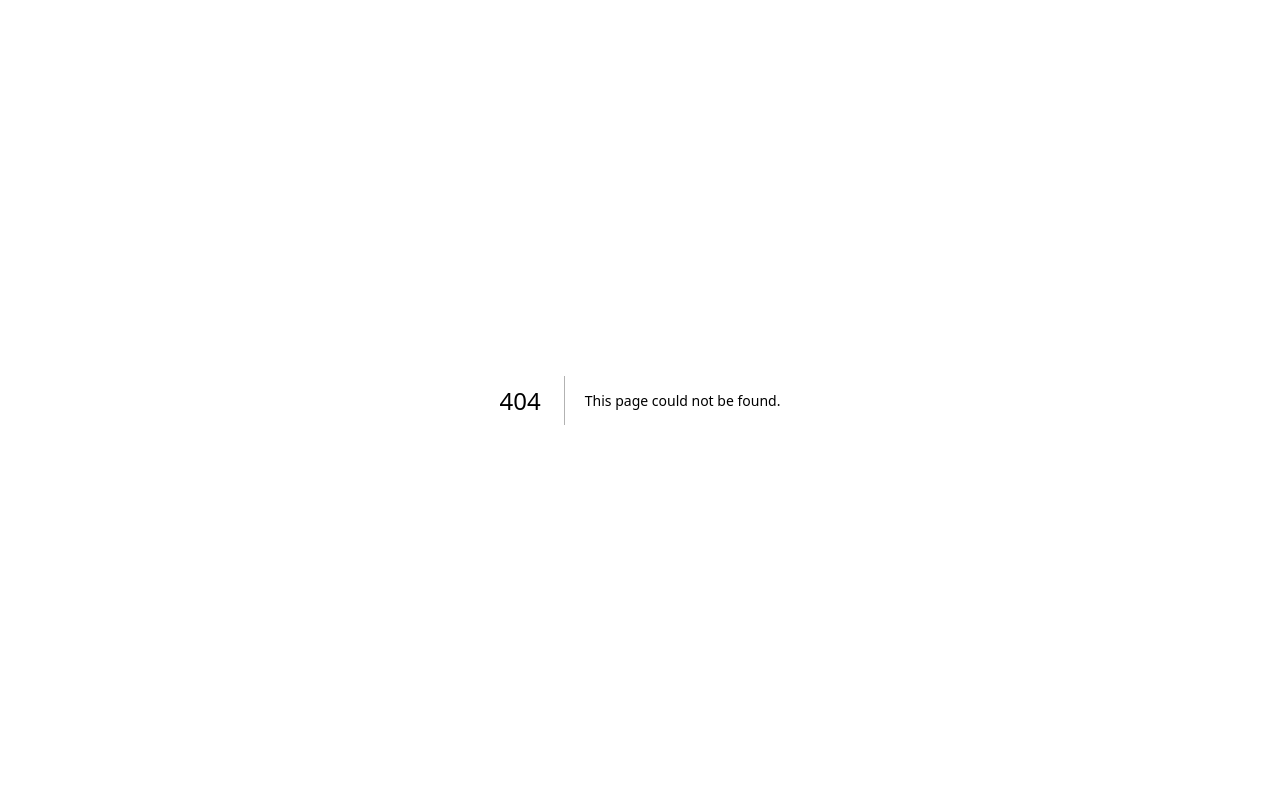
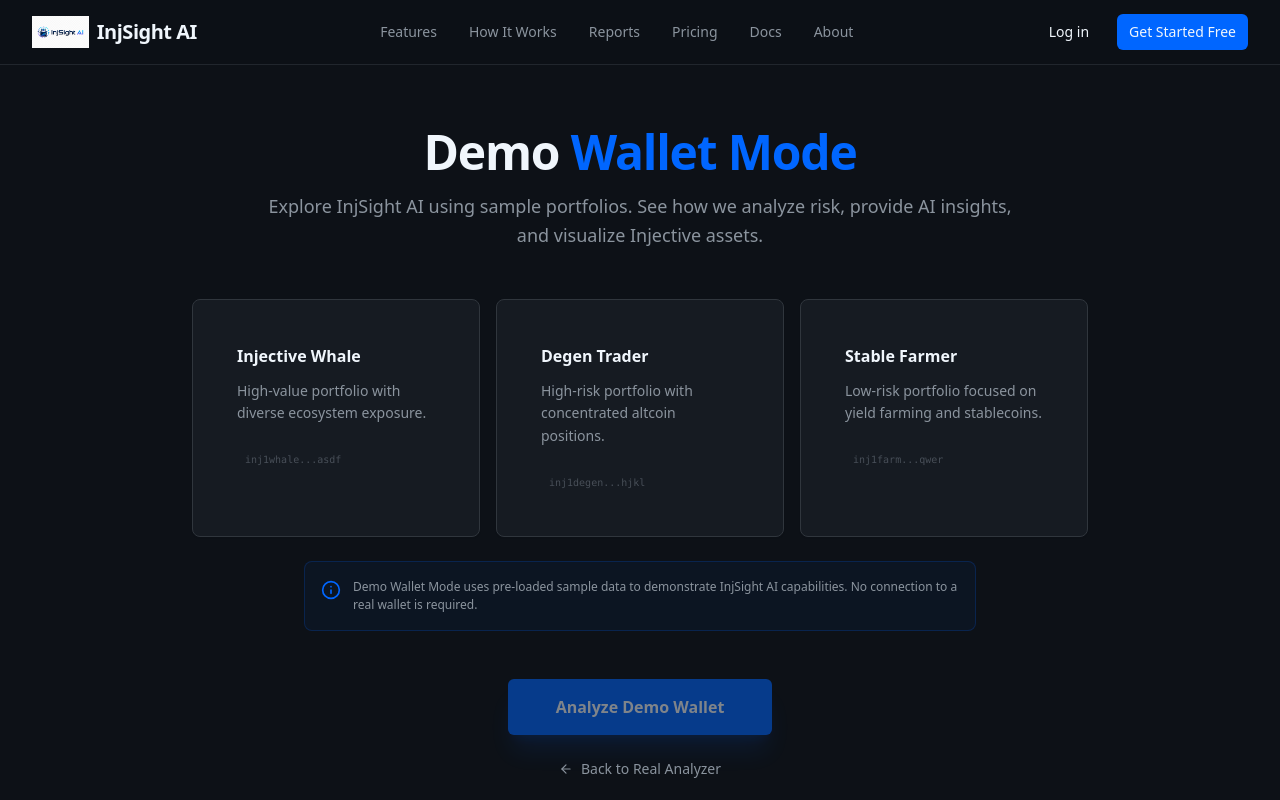
Before and after one commit to mokwathedeveloper/injsight-ai, a Next.js app in the folder frontend/: page /demo in a window 1280 px wide. Before the commit this address had no page. Shown: the top 800 px of the page. Built offline with nearby package versions, Linux system fonts and the light colour scheme.

Commit message:
feat: add demo wallet page route

```diff
--- /dev/null
+++ b/frontend/app/demo/page.tsx
@@ -0,0 +1,107 @@
+"use client";
+
+import * as React from "react";
+import { Navbar } from "@/components/layout/Navbar";
+import { Footer } from "@/components/layout/Footer";
+import { DemoWalletSelector } from "@/components/demo/DemoWalletSelector";
+import { DemoAnalysisLoadingState } from "@/components/demo/DemoAnalysisLoadingState";
+import { DemoWalletReport } from "@/components/demo/DemoWalletReport";
+import { ReadOnlySafetyNotice } from "@/components/analyzer/ReadOnlySafetyNotice";
+import { DemoWallet } from "@/types/demo-wallets";
+import { Button } from "@/components/ui/Button";
+import { ArrowLeft } from "lucide-react";
+import Link from "next/link";
+
+export default function DemoPage() {
+  const [selectedWallet, setSelectedWallet] = React.useState<DemoWallet | null>(null);
+  const [isLoading, setIsLoading] = React.useState(false);
+  const [showReport, setShowReport] = React.useState(false);
+
+  const handleSelectWallet = (wallet: DemoWallet) => {
+    setSelectedWallet(wallet);
+  };
+
+  const handleStartDemo = () => {
+    if (!selectedWallet) return;
+    setIsLoading(true);
+    setShowReport(false);
+
+    // Simulate analysis delay
+    setTimeout(() => {
+      setIsLoading(false);
+      setShowReport(true);
+    }, 4000);
+  };
+
+  const handleReset = () => {
+    setSelectedWallet(null);
+    setShowReport(false);
+  };
+
+  return (
+    <div className="flex flex-col min-h-screen bg-page">
+      <Navbar />
+
+      <main className="flex-grow pt-32 pb-20 px-4 sm:px-6 lg:px-8">
+        <div className="max-w-7xl mx-auto space-y-12">
+          {/* Header Section */}
+          <div className="text-center space-y-4 max-w-3xl mx-auto">
+            <h1 className="text-4xl sm:text-5xl font-extrabold text-text-primary tracking-tight">
+              Demo <span className="text-primary">Wallet Mode</span>
+            </h1>
+            <p className="text-lg text-text-secondary leading-relaxed">
+              Explore InjSight AI using sample portfolios. See how we analyze risk,
+              provide AI insights, and visualize Injective assets.
+            </p>
+          </div>
+
+          {!showReport && !isLoading && (
+            <div className="space-y-12 animate-in fade-in slide-in-from-top-4 duration-700">
+              <DemoWalletSelector
+                onSelect={handleSelectWallet}
+                selectedWalletId={selectedWallet?.id}
+              />
+
+              <div className="flex flex-col items-center space-y-6">
+                <Button
+                  size="lg"
+                  className="px-12 h-14 font-bold shadow-xl shadow-primary/20 transition-all hover:scale-[1.02]"
+                  disabled={!selectedWallet}
+                  onClick={handleStartDemo}
+                >
+                  Analyze Demo Wallet
+                </Button>
+
+                <Link href="/analyze" className="text-sm text-text-secondary hover:text-primary transition-colors flex items-center space-x-2">
+                  <ArrowLeft size={14} />
+                  <span>Back to Real Analyzer</span>
+                </Link>
+              </div>
+
+              <ReadOnlySafetyNotice />
+            </div>
+          )}
+
+          {isLoading && <DemoAnalysisLoadingState />}
+
+          {showReport && selectedWallet && (
+            <div className="space-y-8">
+              <div className="flex justify-start">
+                <button
+                  onClick={handleReset}
+                  className="text-sm text-text-secondary hover:text-primary transition-colors flex items-center space-x-2 group"
+                >
+                  <ArrowLeft size={14} className="group-hover:-translate-x-1 transition-transform" />
+                  <span>Choose Different Demo Wallet</span>
+                </button>
+              </div>
+              <DemoWalletReport data={selectedWallet.data} />
+            </div>
+          )}
+        </div>
+      </main>
+
+      <Footer />
+    </div>
+  );
+}
```
